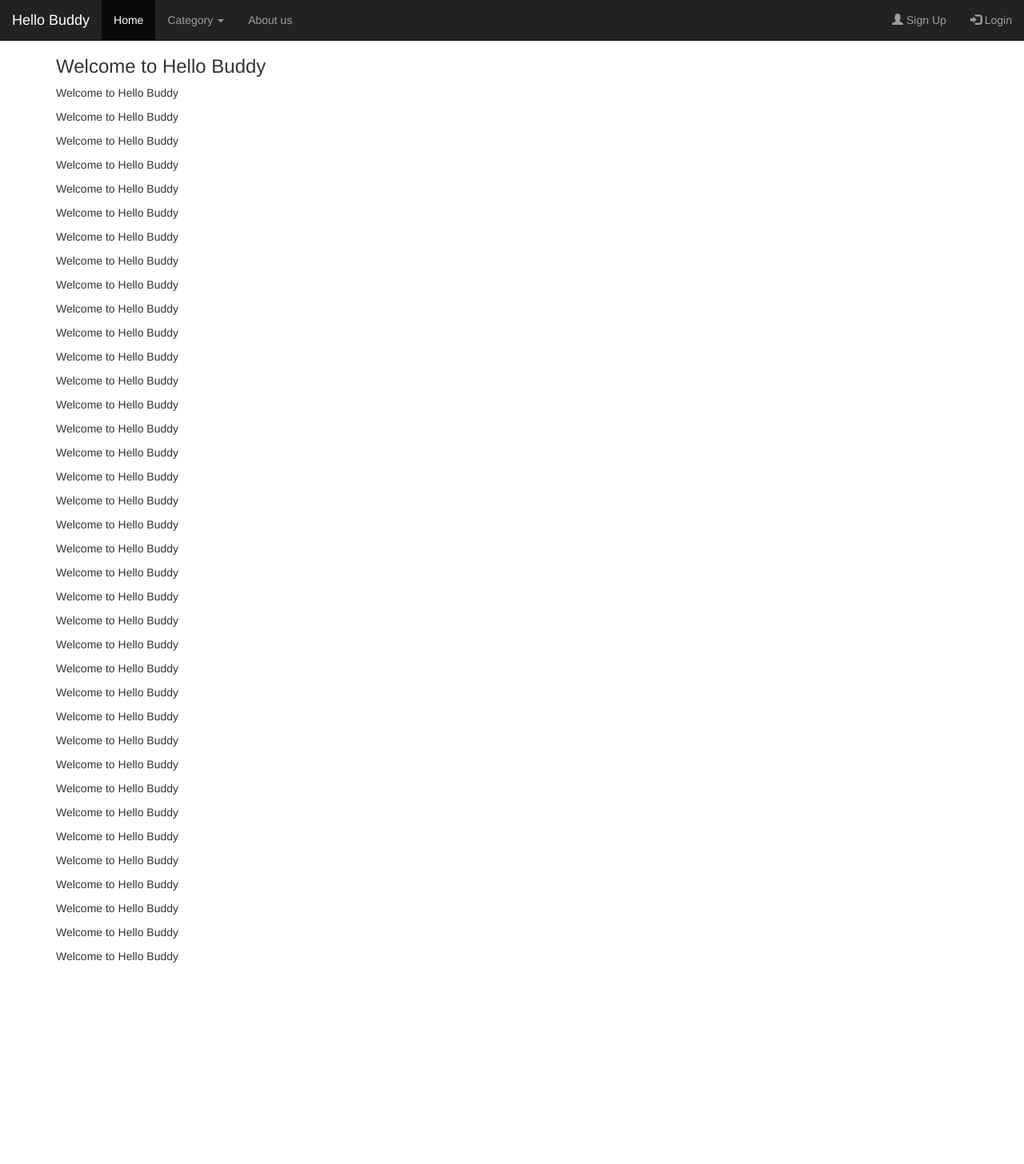
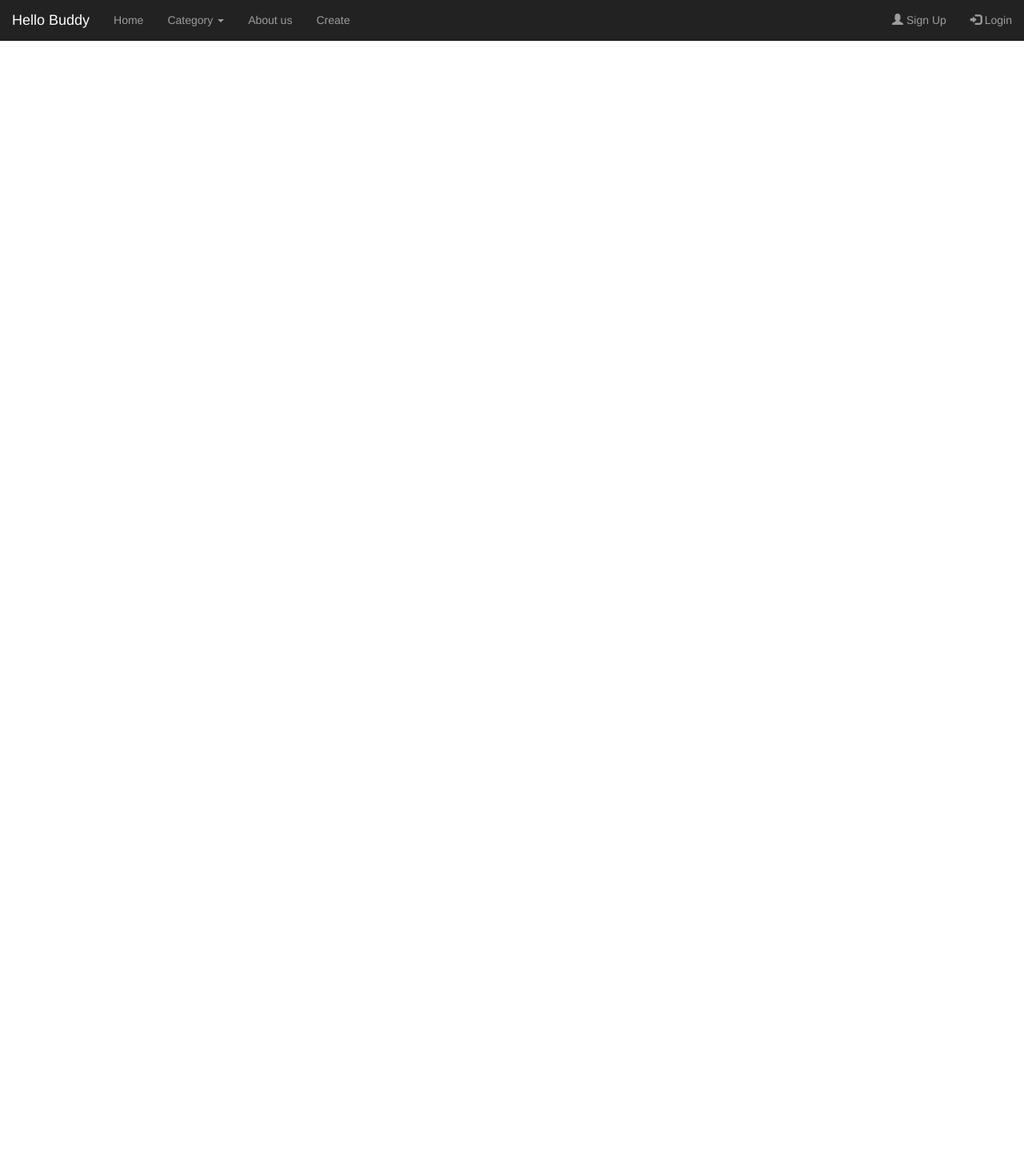
Before and after one commit to ISP-Hello-Buddy/Hello-Buddy, a Django app: page /home in a window 1280 px wide. Shown: the top 1456 px of the page at 80% size. After the commit the page ends 51 px from the top, so only its background shows below. Run offline with Django 4.2, Linux system fonts and the light colour scheme; some libraries are stand-ins or nearby versions.

Commit message:
create base.html to avoid duplicate code.

```diff
--- /dev/null
+++ b/Hello_Buddy/templates/Hello_Buddy/base.html
@@ -0,0 +1,43 @@
+<!DOCTYPE html>
+<html lang="en">
+<head>
+  <title>Hello Buddy</title>
+  <meta charset="utf-8">
+  <meta name="viewport" content="width=device-width, initial-scale=1">
+  <link rel="stylesheet" href="https://maxcdn.bootstrapcdn.com/bootstrap/3.4.1/css/bootstrap.min.css">
+  <script src="https://ajax.googleapis.com/ajax/libs/jquery/3.6.0/jquery.min.js"></script>
+  <script src="https://maxcdn.bootstrapcdn.com/bootstrap/3.4.1/js/bootstrap.min.js"></script>
+</head>
+<body style="height:1500px">
+
+
+<nav class="navbar navbar-inverse navbar-fixed-top">
+  <div class="container-fluid">
+    <div class="navbar-header">
+      <a class="navbar-brand" href="#">Hello Buddy</a>
+    </div>
+    <ul class="nav navbar-nav">
+      <li><a href="{% url 'home'%}">Home</a></li>
+      <li class="dropdown"><a class="dropdown-toggle" data-toggle="dropdown" href="#">Category <span class="caret"></span></a>
+        <ul class="dropdown-menu">
+          <li><a href="#">Eating</a></li>
+          <li><a href="#">Sport</a></li>
+          <li><a href="#">Movie</a></li>
+          <li><a href="#">Party</a></li>
+          <li><a href="#">Education</a></li>
+        </ul>
+      </li>
+      <li><a href="{% url 'aboutus'%}">About us</a></li>
+      <li><a href="{% url 'create' %}">Create</a></li>
+    </ul>
+    <ul class="nav navbar-nav navbar-right">
+      <li><a href="#"><span class="glyphicon glyphicon-user"></span> Sign Up</a></li>
+      <li><a href="#"><span class="glyphicon glyphicon-log-in"></span> Login</a></li>
+    </ul>
+  </div>
+</nav>
+
+{% block content %}{% endblock %}
+
+</body>
+</html>
--- a/Hello_Buddy/templates/Hello_Buddy/home.html
+++ b/Hello_Buddy/templates/Hello_Buddy/home.html
@@ -1,81 +1,25 @@
-<!DOCTYPE html>
-<html lang="en">
-<head>
-  <title>Bootstrap Example</title>
-  <meta charset="utf-8">
-  <meta name="viewport" content="width=device-width, initial-scale=1">
-  <link rel="stylesheet" href="https://maxcdn.bootstrapcdn.com/bootstrap/3.4.1/css/bootstrap.min.css">
-  <script src="https://ajax.googleapis.com/ajax/libs/jquery/3.6.0/jquery.min.js"></script>
-  <script src="https://maxcdn.bootstrapcdn.com/bootstrap/3.4.1/js/bootstrap.min.js"></script>
-</head>
-<body style="height:1500px">
+{% extends 'Hello_Buddy/base.html' %}
 
+{% block content %}
 
-<nav class="navbar navbar-inverse navbar-fixed-top">
-  <div class="container-fluid">
-    <div class="navbar-header">
-      <a class="navbar-brand" href="#">Hello Buddy</a>
-    </div>
-    <ul class="nav navbar-nav">
-      <li class="active"><a href="">Home</a></li>
-      <li class="dropdown"><a class="dropdown-toggle" data-toggle="dropdown" href="#">Category <span class="caret"></span></a>
-        <ul class="dropdown-menu">
-          <li><a href="#">Eating</a></li>
-          <li><a href="#">Sport</a></li>
-          <li><a href="#">Movie</a></li>
-          <li><a href="#">Party</a></li>
-          <li><a href="#">Education</a></li>
-        </ul>
-      </li>
-      <li><a href='aboutus'>About us</a></li>
-    </ul>
-    <ul class="nav navbar-nav navbar-right">
-      <li><a href="#"><span class="glyphicon glyphicon-user"></span> Sign Up</a></li>
-      <li><a href="#"><span class="glyphicon glyphicon-log-in"></span> Login</a></li>
-    </ul>
-  </div>
-</nav>
+{% for event in events %}
+<div class="container" style="margin-top:50px">
+<div>
+  <h3>{{event.name}}</h3>
+</div>
+<div>
+  <p>Place: {{event.place}}</p>
+</div>
+<div>
+  <p>Participant: {{event.participant}}</p>
+</div>
+<div>
+  <p>Date: {{event.date}}</p>
+</div>
+<div>
+  <p>Type: {{event.type}}</p>
+</div>
+</div>
+{% endfor %}
 
-<div class="container" style="margin-top:50px">
-  <h3>Welcome to Hello Buddy</h3>
-  <p>Welcome to Hello Buddy</p>
-  <p>Welcome to Hello Buddy</p>
-  <p>Welcome to Hello Buddy</p>
-  <p>Welcome to Hello Buddy</p>
-  <p>Welcome to Hello Buddy</p>
-  <p>Welcome to Hello Buddy</p>
-  <p>Welcome to Hello Buddy</p>
-  <p>Welcome to Hello Buddy</p>
-  <p>Welcome to Hello Buddy</p>
-  <p>Welcome to Hello Buddy</p>
-  <p>Welcome to Hello Buddy</p>
-  <p>Welcome to Hello Buddy</p>
-  <p>Welcome to Hello Buddy</p>
-  <p>Welcome to Hello Buddy</p>
-  <p>Welcome to Hello Buddy</p>
-  <p>Welcome to Hello Buddy</p>
-  <p>Welcome to Hello Buddy</p>
-  <p>Welcome to Hello Buddy</p>
-  <p>Welcome to Hello Buddy</p>
-  <p>Welcome to Hello Buddy</p>
-  <p>Welcome to Hello Buddy</p>
-  <p>Welcome to Hello Buddy</p>
-  <p>Welcome to Hello Buddy</p>
-  <p>Welcome to Hello Buddy</p>
-  <p>Welcome to Hello Buddy</p>
-  <p>Welcome to Hello Buddy</p>
-  <p>Welcome to Hello Buddy</p>
-  <p>Welcome to Hello Buddy</p>
-  <p>Welcome to Hello Buddy</p>
-  <p>Welcome to Hello Buddy</p>
-  <p>Welcome to Hello Buddy</p>
-  <p>Welcome to Hello Buddy</p>
-  <p>Welcome to Hello Buddy</p>
-  <p>Welcome to Hello Buddy</p>
-  <p>Welcome to Hello Buddy</p>
-  <p>Welcome to Hello Buddy</p>
-  <p>Welcome to Hello Buddy</p>
-</div>
-
-</body>
-</html>
+{% endblock %}
```
Also changed, not shown: Hello_Buddy/templates/Hello_Buddy/aboutus.html (+3 -39 lines).
